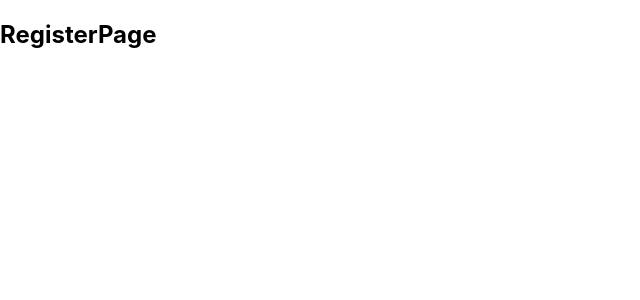
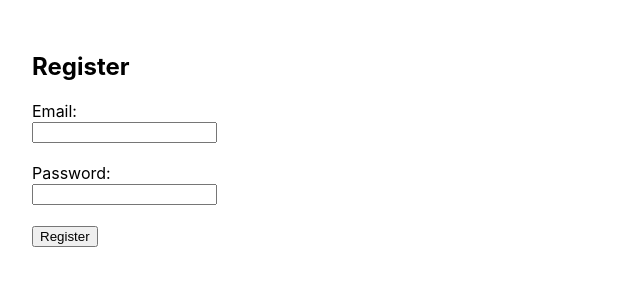
Before and after one commit to pkhanh102/calories-tracker, a React (Create React App) app in the folder client/: page /register in a window 1280 px wide. Shown: the top 300 px of the page, without its empty margins (0-640 px from the left). Built offline with nearby package versions, Linux system fonts and the light colour scheme.

Commit message:
Finish register page and connect to BE

```diff
--- a/client/src/pages/RegisterPage.js
+++ b/client/src/pages/RegisterPage.js
@@ -1,4 +1,65 @@
+import React, { useState } from 'react';
+import axios from 'axios';
+
 function RegisterPage() {
-    return <h2>RegisterPage</h2>;
+    const [formData, setFormData] = useState({
+        email: '',
+        password: ''
+    });
+
+    const [message, setMessage] = useState('');
+
+    const handleChange = (e) => {
+        setFormData((prev) => ({
+            ...prev,
+            [e.target.name]: e.target.value
+        }));
+    };
+
+    const handleSubmit = async (e) => {
+        e.preventDefault();
+
+        try {
+            const res = await axios.post('http://localhost:4000/api/auth/register', formData);
+            setMessage('Registration successful! You can now log in.');
+        } catch (err) {
+            console.error(err);
+            setMessage('Registration failed. Email might be taken.');
+        }
+    };
+
+    return (
+        <div style={{ padding: '2rem' }}>
+            <h2>Register</h2>
+            <form onSubmit={handleSubmit}>
+                <div>
+                    <label>Email:</label><br />
+                    <input
+                        type='email'
+                        name='email'
+                        value={formData.email}
+                        onChange={handleChange}
+                        required
+                    />
+                </div>
+                <br />
+                <div>
+                    <label>Password:</label><br />
+                    <input
+                        type='password'
+                        name='password'
+                        value={formData.password}
+                        onChange={handleChange}
+                        required
+                    />
+                </div>
+                <br />
+                <button type="submit">Register</button>
+            </form>
+            <br />
+            {message && <p>{message}</p>}
+        </div>
+    );
 }
+
 export default RegisterPage;
```
